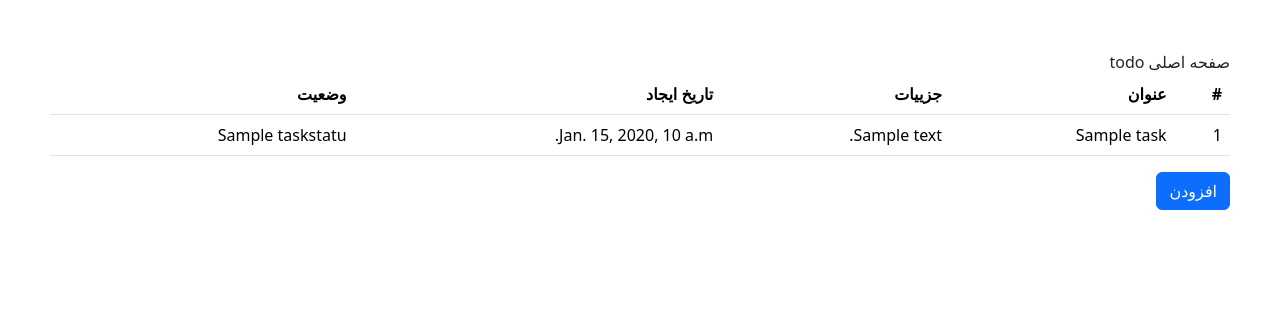
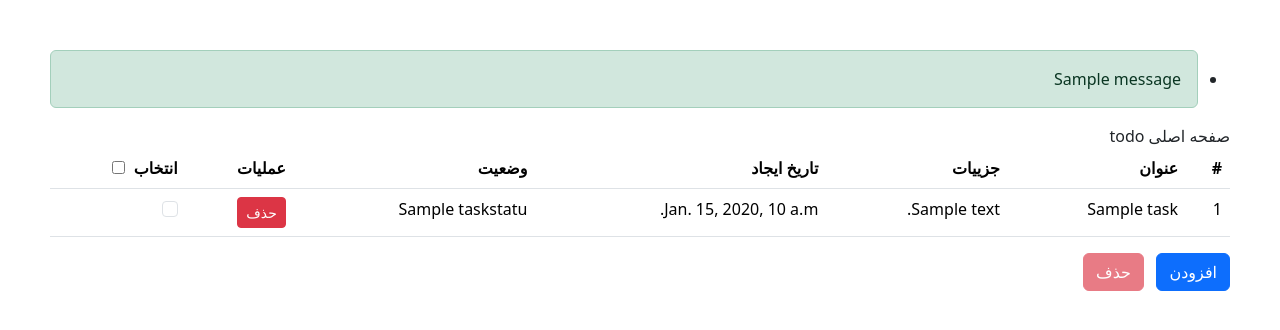
Before and after one commit to ark948/django-todo, a Django app: page /todo/ in a window 1280 px wide. Shown: the part 204-534 px from the top of the page. Run offline with Django 5.2, Linux system fonts and the light colour scheme; a user stored in the database is signed in; tables that the repository leaves empty hold one stand-in row (values such as "Sample post"); one stand-in notice (Sample message) is shown; some libraries are stand-ins or nearby versions.

Commit message:
delete feature (individual for each task) added + notif system

```diff
--- a/NOTE.txt
+++ b/NOTE.txt
@@ -211,3 +211,8 @@ not running migratinos until a custom user model is created
     - trying to add a modal form for adding task feature
     - first getting the code to display a modal (done)
     - then modify it to include a form
+    11.6 adding checkboxes to todo index table (todo's list)
+    - adding done
+    - adding a disabled delete button (temporarily halting this)
+    11.7 adding delete feature for single task (i will add this now and then move onto batch deletetion using checkboxes)
+    11.8 delete feature (for each item) added + notification system
--- a/templates/_base.html
+++ b/templates/_base.html
@@ -53,11 +53,34 @@
         </nav>
     </nav>
     <main>
+        {% if messages %}
+        <ul class="messages">
+            {% for message in messages %}
+            <li{% if message.tags %} class="{{ message.tags }}" {% endif %}>
+                {% if message.level == DEFAULT_MESSAGE_LEVELS.SUCCESS %}
+                <div class="alert alert-success" role="alert">
+                    {{ message }}
+                </div>
+                {% elif message.level == DEFAULT_MESSAGE_LEVELS.ERROR %}
+                <div class="alert alert-danger" role="alert">
+                    {{ message }}
+                </div>
+                {% else %}
+                <div class="alert alert-info" role="alert">
+                    {{ message }}
+                </div>
+                {% endif %}
+                </li>
+                {% endfor %}
+        </ul>
+        {% endif %}
         {% block content %}
         {% endblock content %}
     </main>
     <footer>
     </footer>
+    {% block js %}
+    {% endblock js %}
     {% block jquery %}
     {% endblock jquery %}
 </body>
--- a/templates/todo/index.html
+++ b/templates/todo/index.html
@@ -13,6 +13,8 @@
             <th scope="col">جزییات</th>
             <th scope="col">تاریخ ایجاد</th>
             <th scope="col">وضعیت</th>
+            <th scope="col">عملیات</th>
+            <th>انتخاب&nbsp;&nbsp;<input type="checkbox" onclick="toggle(this);"></th>
         </tr>
     </thead>
     <tbody>
@@ -23,6 +25,18 @@
             <td>{{ task.details }}</td>
             <td>{{ task.created }}</td>
             <td>{{ task.status }}</td>
+            <td>
+                <form method="post" action="{% url 'todo:delete-task' %}" style="display: inline-block;"
+                    onsubmit="return confirm('آیا از حذف این مخاطب اطمینان دارید؟')">
+                    {% csrf_token %}
+                    <input type="hidden" id="id_to_delete" name="id_to_delete" value="{{ task.id }}">
+                    <button id="del_single_task" class="btn btn-danger btn-sm" type="submit">حذف</button>
+                </form>
+            </td>
+            <td>
+                <input type="checkbox" class="form-check-input" id="task_check" value="{{ task.id }}"
+                    onclick="del_checked(value)">
+            </td>
         </tr>
         {% empty %}
         <p>لیست شما خالی می باشد.</p>
@@ -36,6 +50,8 @@
     <button type="button" class="btn btn-primary" data-bs-toggle="modal" data-bs-target="#exampleModal">
         افزودن
     </button>
+    &nbsp;
+    <button type="button" id="del_btn" class="btn btn-danger" disabled>حذف</button>
 
     <!-- Modal -->
     <div class="modal fade" id="exampleModal" tabindex="-1" aria-labelledby="exampleModalLabel" aria-hidden="true">
@@ -65,6 +81,25 @@
 <!-- <button id="refresh_btn" type="button" class="btn btn-primary btn-sm">بروزرسانی</button> -->
 {% endblock content %}
 
+{% block js %}
+<script>
+    function toggle(source) {
+        let checkboxes = document.querySelectorAll('input[type="checkbox"]');
+        for (let i = 0; i < checkboxes.length; i++) {
+            if (checkboxes[i] != source) {
+                checkboxes[i].checked = source.checked;
+            }
+        }
+    }
+
+    function del_checked(value) {
+        console.log("item checked ->" + " " + value);
+        $("#del_btn").prop('disabled', false);
+    }
+
+</script>
+{% endblock js %}
+
 {% block jquery %}
 <script>
     $(document).ready(function () {
--- a/todo/urls.py
+++ b/todo/urls.py
@@ -1,10 +1,11 @@
 from django.urls import path
-from todo.views import index, new_task_process, get_data, get_tasks
+from todo.views import index, new_task_process, get_data, get_tasks, delete_task
 
 app_name = "todo"
 urlpatterns = [
     path("", index, name="index"),
     path("new-task/", new_task_process, name="new"),
+    path("delete-single-task", delete_task, name='delete-task'),
     path('ajax/get_data', get_data, name='get_data'),
     path('ajax/get_tasks', get_tasks, name='get_tasks'),
 ]
--- a/todo/views.py
+++ b/todo/views.py
@@ -51,6 +51,19 @@ def new_task_process(request):
             messages.error(request, "خطا در فرم")
     return redirect("todo:index")
 
+@login_required
+def delete_task(request):
+    if request.method == "POST":
+        task_to_delete = Task.objects.get(pk=int(request.POST.get("id_to_delete")))
+        try:
+            if task_to_delete.owner.id == request.user.id:
+                task_to_delete.delete()
+                messages.info(request, "مخاطب حذف شد.")
+        except Exception as error:
+            print(error)
+            messages.error(request, "خطایی رخ داده است.")
+    return redirect("todo:index")
+
 def get_data(request):
     # ajax
     data = {'message': "Hello from ajax"}
```
